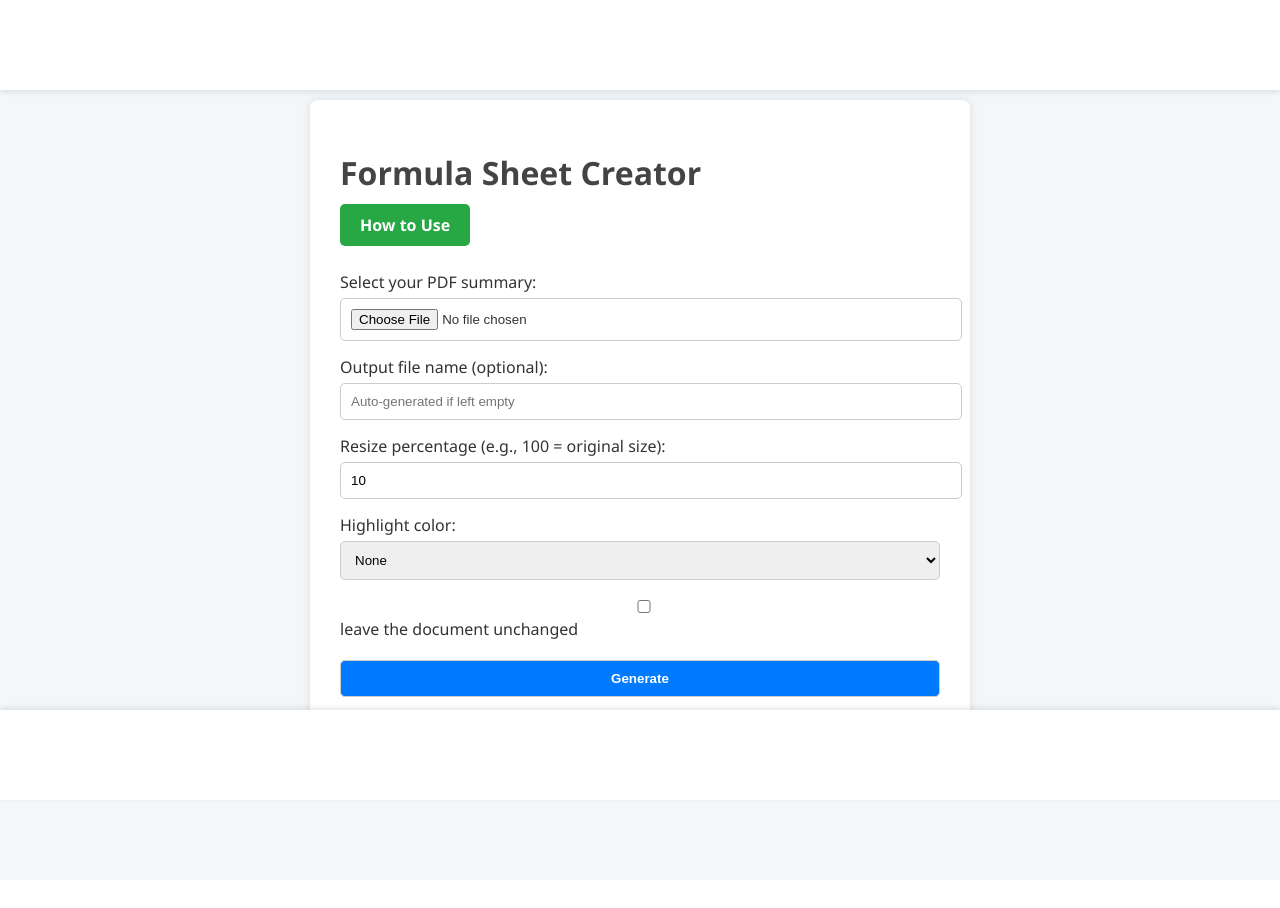
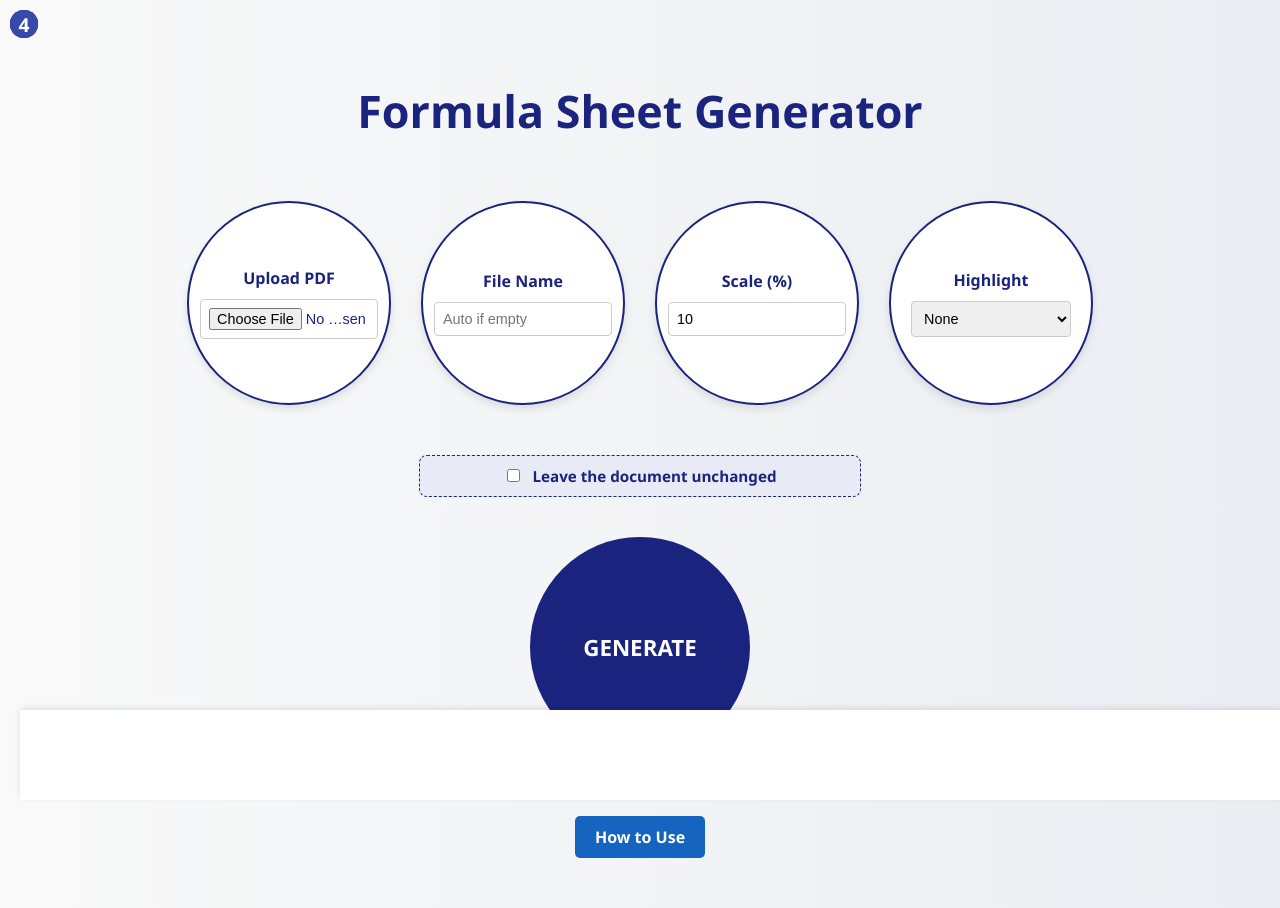
Before and after one commit to Naorl98/FS-APP, a Flask app: page / in a window 1280 px wide. Before the commit the page ends 802 px from the top, so only its background shows below. Run offline with Flask 3, Linux system fonts and the light colour scheme.

Commit message:
UI index.html

```diff
--- a/templates/index.html
+++ b/templates/index.html
@@ -1,95 +1,138 @@
 <!DOCTYPE html>
 <html lang="en">
 <head>
-  <meta charset="UTF-8">
-  <title>Formula Sheet Creator</title>
-  <meta name="viewport" content="width=device-width, initial-scale=1">
+  <meta charset="UTF-8" />
+  <title>Formula Sheet Generator</title>
+  <meta name="viewport" content="width=device-width, initial-scale=1" />
   <style>
     body {
       margin: 0;
       font-family: 'Segoe UI', Tahoma, Geneva, Verdana, sans-serif;
-      background: #f4f7fa;
-      color: #333;
-      padding-top: 100px;
-      padding-bottom: 100px;
-    }
-
-    .container {
-      max-width: 600px;
-      margin: auto;
-      padding: 30px;
-      background: white;
-      box-shadow: 0 0 10px rgba(0,0,0,0.1);
-      border-radius: 8px;
+      background: linear-gradient(to right, #f9f9f9, #eaeef2);
+      color: #2c3e50;
+      padding: 50px 20px;
+      text-align: center;
     }
 
     h1 {
-      color: #444;
-      margin-bottom: 10px;
+      font-size: 2.8em;
+      color: #1a237e;
+      margin-bottom: 40px;
+      font-weight: 700;
     }
 
-    label {
-      display: block;
-      margin-top: 15px;
-      text-align: left;
+    .steps-row {
+      display: flex;
+      justify-content: center;
+      gap: 30px;
+      flex-wrap: wrap;
+      padding: 20px 0;
     }
 
-    input, select, button {
-      width: 100%;
-      padding: 10px;
-      margin-top: 5px;
-      border: 1px solid #ccc;
-      border-radius: 5px;
+    .step-circle {
+      width: 200px;
+      height: 200px;
+      background: #ffffff;
+      border: 2px solid #1a237e;
+      border-radius: 50%;
+      color: #1a237e;
+      display: flex;
+      flex-direction: column;
+      justify-content: center;
+      align-items: center;
+      font-weight: bold;
+      box-shadow: 0 4px 8px rgba(0, 0, 0, 0.1);
+      transition: transform 0.3s ease;
     }
 
-    button {
-      background: #007bff;
+    .step-circle:hover {
+      transform: scale(1.03);
+    }
+
+    .step-circle input,
+    .step-circle select {
+      margin-top: 10px;
+      padding: 8px;
+      width: 80%;
+      border: 1px solid #ccc;
+      border-radius: 4px;
+      font-size: 0.9em;
+    }
+
+    .step-number {
+      position: absolute;
+      top: 10px;
+      left: 10px;
+      font-size: 1.2em;
+      background: #3949ab;
+      color: white;
+      border-radius: 50%;
+      width: 28px;
+      height: 28px;
+      display: flex;
+      align-items: center;
+      justify-content: center;
+    }
+
+    .leave-unchanged {
+      max-width: 400px;
+      background-color: #e8eaf6;
+      border: 1px dashed #1a237e;
+      border-radius: 8px;
+      padding: 10px 20px;
+      margin: 30px auto;
+      font-size: 0.95em;
+      color: #1a237e;
+      font-weight: 600;
+      transition: background-color 0.3s ease;
+    }
+
+    .leave-unchanged:hover {
+      background-color: #c5cae9;
+    }
+
+    .generate-circle {
+      margin: 40px auto 10px;
+      width: 220px;
+      height: 220px;
+      background: #1a237e;
+      border-radius: 50%;
+      font-size: 1.4em;
       color: white;
       font-weight: bold;
+      display: flex;
+      align-items: center;
+      justify-content: center;
       cursor: pointer;
-      transition: background 0.3s;
-      margin-top: 20px;
+      transition: background 0.3s, transform 0.3s;
     }
 
-    button:hover {
-      background: #0056b3;
+    .generate-circle:hover {
+      background: #283593;
+      transform: scale(1.05);
     }
 
     .disclaimer {
-      margin-top: 15px;
-      font-size: 0.9em;
-      color: #aa0000;
-      text-align: center;
+      margin-top: 10px;
+      font-size: 0.85em;
+      color: #c62828;
+      font-weight: 600;
+      animation: blink 1.5s infinite alternate;
     }
 
-    .ad-top, .ad-footer {
-      position: fixed;
-      width: 100%;
-      height: 90px;
-      background: white;
-      z-index: 1000;
-      text-align: center;
-    }
-
-    .ad-top {
-      top: 0;
-      box-shadow: 0 2px 6px rgba(0,0,0,0.1);
-    }
-
-    .ad-footer {
-      bottom: 0;
-      box-shadow: 0 -2px 6px rgba(0,0,0,0.1);
+    @keyframes blink {
+      0%   { opacity: 1; }
+      100% { opacity: 0.5; }
     }
 
     .how-to-link {
-      margin-top: 10px;
-      margin-bottom: 25px;
+      margin-top: 30px;
     }
 
     .how-to-link a {
       display: inline-block;
       padding: 10px 20px;
-      background-color: #28a745;
+      background-color: #1565c0;
       color: white;
       border-radius: 5px;
       text-decoration: none;
@@ -98,62 +141,84 @@
     }
 
     .how-to-link a:hover {
-      background-color: #1e7e34;
+      background-color: #0d47a1;
+    }
+
+    .ad-footer {
+      position: fixed;
+      bottom: 0;
+      width: 100%;
+      height: 90px;
+      background: white;
+      text-align: center;
+      box-shadow: 0 -2px 6px rgba(0, 0, 0, 0.1);
+    }
+
+    form {
+      max-width: 1000px;
+      margin: auto;
     }
   </style>
-
-  <!-- Google AdSense -->
-  <script async src="https://pagead2.googlesyndication.com/pagead/js/adsbygoogle.js?client=ca-pub-8741005797356775"
-          crossorigin="anonymous"></script>
 </head>
 <body>
 
-  <!-- Top Ad -->
-  <div class="ad-top">
-    <ins class="adsbygoogle"
-         style="display:inline-block; width:100%; height:90px"
-         data-ad-client="ca-pub-8741005797356775"
-         data-ad-slot="8738075262"
-         data-ad-format="horizontal"
-         data-full-width-responsive="true"></ins>
-    <script>(adsbygoogle = window.adsbygoogle || []).push({});</script>
+  <h1>Formula Sheet Generator</h1>
+
+<!--<form id="formulaForm" action="/generate" method="post" enctype="multipart/form-data" onsubmit="return handleGenerate(event)">-->
+  <form id="formulaForm" enctype="multipart/form-data" onsubmit="return handleGenerate(event)">
+    <div class="steps-row">
+
+      <div class="step-circle">
+        <div class="step-number">1</div>
+        Upload PDF
+        <input type="file" name="pdfs" accept="application/pdf" required />
       </div>
 
-  <div class="container">
-    <h1>Formula Sheet Creator</h1>
-
-    <!-- How to Use Button -->
-    <div class="how-to-link">
-      <a href="/how_to_use.html" target="_blank">How to Use</a>
+      <div class="step-circle">
+        <div class="step-number">2</div>
+        File Name
+        <input type="text" name="output_name" placeholder="Auto if empty" />
       </div>
 
-    <form id="formulaForm" action="/generate" method="post" enctype="multipart/form-data" onsubmit="return handleGenerate(event)">
-      <label>Select your PDF summary:</label>
-      <input type="file" name="pdfs" accept="application/pdf" required>
+      <div class="step-circle">
+        <div class="step-number">3</div>
+        Scale (%)
+        <input type="number" name="scale" value="10" min="1" max="100" required />
+      </div>
 
-      <label>Output file name (optional):</label>
-      <input type="text" name="output_name" placeholder="Auto-generated if left empty">
-
-      <label>Resize percentage (e.g., 100 = original size):</label>
-      <input type="number" name="scale" value="10" min="1" max="100" required>
-
-      <label>Highlight color:</label>
+      <div class="step-circle">
+        <div class="step-number">4</div>
+        Highlight
         <select name="highlight">
           <option value="None">None</option>
           <option value="Yellow">Yellow</option>
           <option value="Green">Green</option>
           <option value="Blue">Blue</option>
         </select>
+      </div>
 
-      <label><input type="checkbox" name="clean">leave the document unchanged</label>
+    </div>
 
-      <button type="submit">Generate</button>
+    <div class="leave-unchanged">
+      <label>
+        <input type="checkbox" name="clean" style="margin-right: 8px;">
+        Leave the document unchanged
+      </label>
+    </div>
+
+  <!-- GENERATE button -->
+  <div class="generate-circle" onclick="document.getElementById('formulaForm').requestSubmit();">
+    GENERATE
+  </div>
+
 
     <div class="disclaimer">
-        בלחיצה על כפתור יצירת הדף, המשתמש מאשר כי הוא מסכים לצפות בפרסומת קופצת.<br>
       By clicking the "Generate" button, you agree to watch a popup advertisement.
     </div>
   </form>
+
+  <div class="how-to-link">
+    <a href="/how_to_use.html" target="_blank">How to Use</a>
   </div>
 
   <!-- Bottom Ad -->
@@ -164,36 +229,39 @@
          data-ad-slot="1051156933"
          data-ad-format="horizontal"
          data-full-width-responsive="true"></ins>
-    <script>(adsbygoogle = window.adsbygoogle || []).push({});</script>
+    <script>
+      (adsbygoogle = window.adsbygoogle || []).push({});
+    </script>
   </div>
 
 <script>
   function handleGenerate(event) {
     event.preventDefault();
-
     const form = document.getElementById('formulaForm');
-
-    // שלח את הטופס ב־AJAX כדי לקבל task_id
     const formData = new FormData(form);
 
     fetch("/generate", {
       method: "POST",
       body: formData
     })
-    .then(response => response.text()) // אמור להחזיר את URL ל־/processing/<task_id>
+    .then(response => response.text())
     .then(taskUrl => {
-      // פתח את חלון הפרסומת
+      // פתח חלון פרסומת
       window.open('/watch_ad', 'adPopup', 'width=600,height=400');
-
-      // אחרי 5 שניות, עבור לעמוד ההתקדמות
+      // אחרי 5 שניות עבור לעמוד העיבוד
       setTimeout(() => {
         window.location.href = taskUrl;
       }, 5000);
+    })
+    .catch(err => {
+      alert("Error: " + err);
     });
 
     return false;
   }
 </script>
 
+
+
 </body>
 </html>
```
Also changed, not shown: app.py (+2 -41 lines). Lines whose indentation alone changed are shown as unchanged.
